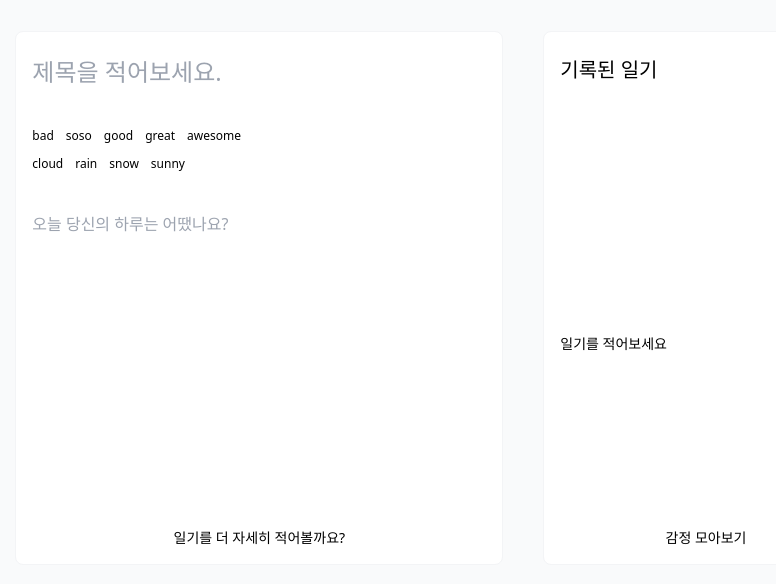
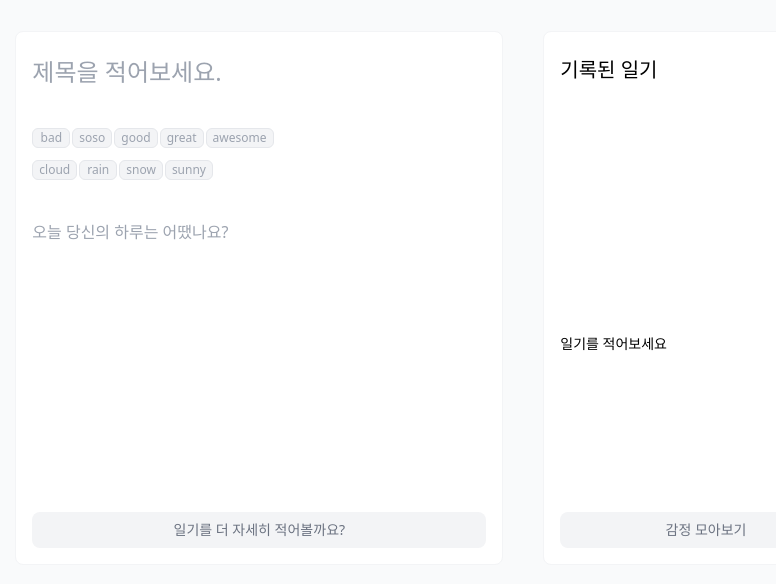
Before and after one commit to yugenius0213/GDSC-SPACE-STUDY-ASSIGNMENT-VER2, a React (Vite) app in the folder Taeyang/react-ts/: page / in a window 1280 px wide. Shown: the part 102-686 px from the top of the page, without its empty margins (198-974 px from the left). Built offline with nearby package versions, Linux system fonts and the light colour scheme.

Commit message:
feat: add button style

```diff
--- a/Taeyang/react-ts/src/app/page.tsx
+++ b/Taeyang/react-ts/src/app/page.tsx
@@ -16,25 +16,25 @@ export default function DiaryPage() {
             className="mt-2 mb-6 text-2xl"
             placeholder="제목을 적어보세요."
           />
-          <div className="flex gap-3">
+          <div className="flex gap-[2px]">
             {emotions.map((emotion) => (
               <button
                 key={emotion}
                 type="button"
                 onClick={() => setSelectedEmotion(emotion)}
-                className="text-xs"
+                className="px-1.5 py-[1px] rounded-md border text-xs min-w-[38px] bg-gray-100 text-gray-400 border-gray-200"
               >
                 {emotion}
               </button>
             ))}
           </div>
-          <div className="flex gap-3 -mt-1 mb-6">
+          <div className="flex gap-[2px] -mt-1 mb-6">
             {weathers.map((weather) => (
               <button
                 key={weather}
                 type="button"
                 onClick={() => setSelectedWeather(weather)}
-                className="text-xs"
+                className="px-1.5 py-[1px] rounded-md border text-xs min-w-[38px] bg-gray-100 text-gray-400 border-gray-200"
               >
                 {weather}
               </button>
@@ -45,7 +45,7 @@ export default function DiaryPage() {
             placeholder="오늘 당신의 하루는 어땠나요?"
           />
         </div>
-        <button type="submit" className="w-full text-sm">
+        <button type="submit" className="w-full p-2 bg-gray-100 text-gray-500 rounded-lg text-sm">
           일기를 더 자세히 적어볼까요?
         </button>
       </form>
@@ -57,7 +57,7 @@ export default function DiaryPage() {
             <p className="text-sm mt-[250px]">일기를 적어보세요</p>
           </div>
         </div>
-        <button type="button" className="w-full text-sm">
+        <button type="button" className="w-full p-2 bg-gray-100 text-gray-500 rounded-lg text-sm">
           감정 모아보기
         </button>
       </div>
```
